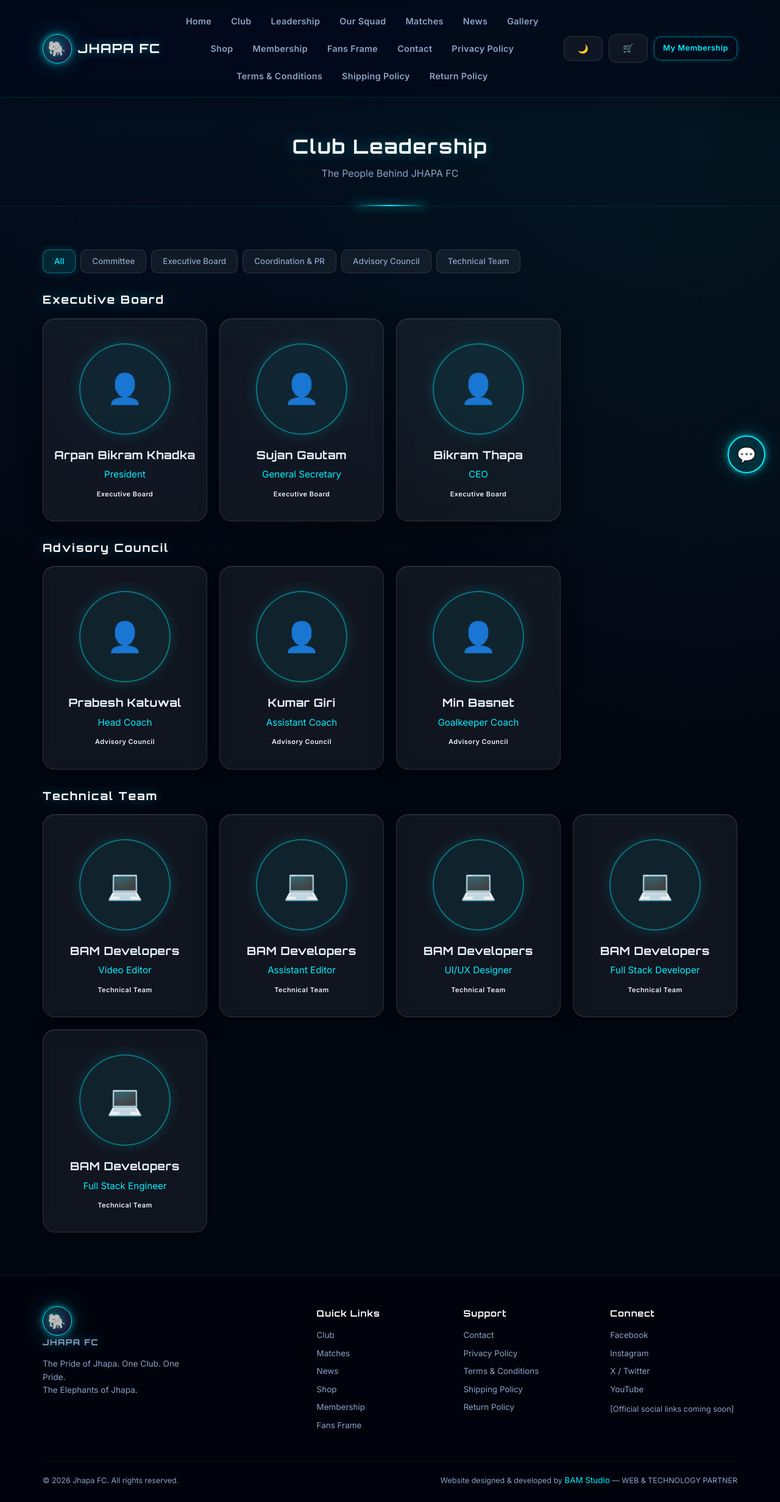
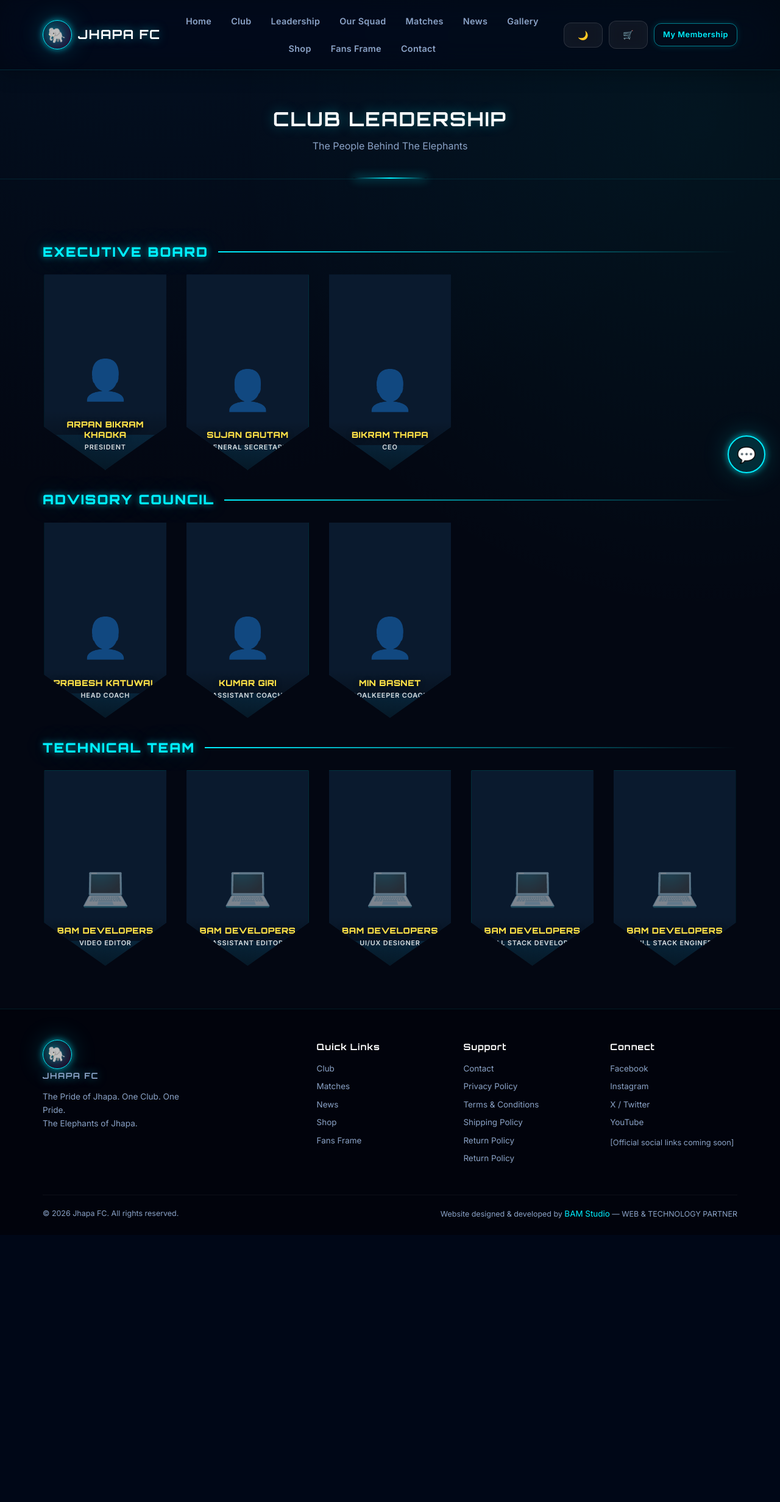
Before and after one commit to argonbhujel1/jhapa, a Flask app: page /leadership in a window 1280 px wide. Shown: the whole page at 61% size. After the commit the page ends 1998 px from the top, so only its background shows below. Run offline with Flask 3, Linux system fonts and the light colour scheme; a user stored in the database is signed in; data comes from the database, SQL or seed files in the repository.

Commit message:
Updated Jhapa FC1

```diff
--- a/routes/main.py
+++ b/routes/main.py
@@ -304,17 +304,26 @@ def sitemap():
         url_for('shop.shop', _external=True),
         url_for('main.membership', _external=True),
         url_for('main.contact', _external=True),
+        url_for('main.fans_frame', _external=True),
+        url_for('main.privacy', _external=True),
+        url_for('main.terms', _external=True),
+        url_for('main.shipping', _external=True),
+        url_for('main.returns', _external=True),
     ]
+    for a in News.query.filter_by(status='published').limit(100).all():
+        pages.append(url_for('main.news_detail', slug=a.slug, _external=True))
+    for p in Product.query.filter_by(is_active=True).limit(100).all():
+        pages.append(url_for('shop.product', slug=p.slug, _external=True))
+    for pl in Player.query.filter_by(is_published=True).limit(50).all():
+        pages.append(url_for('main.player', id=pl.id, _external=True))
     xml = ['<?xml version="1.0" encoding="UTF-8"?>',
            '<urlset xmlns="http://www.sitemaps.org/schemas/sitemap/0.9">']
     for p in pages:
-        xml.append(f'<url><loc>{p}</loc><changefreq>weekly</changefreq></url>')
+        xml.append(f'<url><loc>{p}</loc><changefreq>weekly</changefreq><priority>0.8</priority></url>')
     xml.append('</urlset>')
     resp = make_response('\n'.join(xml))
-    resp.headers['Content-Type'] = 'application/xml'
+    resp.headers['Content-Type'] = 'application/xml; charset=utf-8'
     return resp
-
-
 
 @main_bp.route('/privacy')
 def privacy():
@@ -335,3 +344,17 @@ def returns():
 @main_bp.route('/fans-frame')
 def fans_frame():
     return render_template('fans-frame.html')
+
+
+@main_bp.route('/robots.txt')
+def robots_txt():
+    from flask import Response
+    host = request.host_url.rstrip('/')
+    body = f"""User-agent: *
+Allow: /
+Disallow: /admin/
+Disallow: /api/
+
+Sitemap: {host}/sitemap.xml
+"""
+    return Response(body, mimetype='text/plain')
--- a/static/css/style.css
+++ b/static/css/style.css
@@ -1787,3 +1787,12 @@ html:not([data-theme]) body {
   height: 100%;
   object-fit: cover;
 }
+
+.pre-line-member {
+  margin-top: 12px;
+  font-family: var(--font-display);
+  font-size: 1rem;
+  letter-spacing: 2px;
+  color: #fde047;
+  text-shadow: 0 0 20px rgba(253, 224, 71, 0.5);
+}
--- a/static/js/main.js
+++ b/static/js/main.js
@@ -7,17 +7,27 @@ document.addEventListener('DOMContentLoaded', function () {
     });
   }
 
-  const themes = ['dark', 'light', 'gold'];
+  // Themes: dark (away) <-> gold only — auto every 12s + manual button
+  const themes = ['dark', 'gold'];
+  function applyTheme(next) {
+    if (next === 'light') next = 'dark';
+    document.documentElement.setAttribute('data-theme', next);
+    try { localStorage.setItem('jhapa-theme', next); } catch (e) {}
+  }
   const themeBtn = document.getElementById('themeToggle');
   if (themeBtn) {
     themeBtn.addEventListener('click', function () {
       const cur = document.documentElement.getAttribute('data-theme') || 'dark';
       const idx = themes.indexOf(cur);
-      const next = themes[(idx + 1) % themes.length];
-      document.documentElement.setAttribute('data-theme', next);
-      try { localStorage.setItem('jhapa-theme', next); } catch (e) {}
+      applyTheme(themes[(idx + 1) % themes.length]);
     });
   }
+  // Auto switch
+  setInterval(function () {
+    const cur = document.documentElement.getAttribute('data-theme') || 'dark';
+    const idx = themes.indexOf(cur);
+    applyTheme(themes[(idx + 1) % themes.length]);
+  }, 12000);
 
   const chatToggle = document.getElementById('chatToggle');
   const chatPanel = document.getElementById('chatPanel');
@@ -47,10 +57,10 @@ document.addEventListener('DOMContentLoaded', function () {
     })
       .then(function (r) { return r.json(); })
       .then(function (data) {
-        appendMsg(data.reply || 'Jhapali is thinking… try again.', 'bot');
+        appendMsg(data.reply || 'Jhapali is thinking…', 'bot');
       })
       .catch(function () {
-        appendMsg('Jhapali temporarily offline. Please try again.', 'bot');
+        appendMsg('Jhapali temporarily offline.', 'bot');
       });
   }
 
--- a/static/robots.txt
+++ b/static/robots.txt
@@ -1,3 +1,6 @@
 User-agent: *
 Allow: /
-Sitemap: /sitemap.xml
+Disallow: /admin/
+Disallow: /api/
+
+Sitemap: https://jhapacityfc.vercel.app/sitemap.xml
--- a/templates/admin/base_admin.html
+++ b/templates/admin/base_admin.html
@@ -4,6 +4,10 @@
   <meta charset="UTF-8">
   <meta name="viewport" content="width=device-width, initial-scale=1.0">
   <title>{% block title %}Admin | Jhapa FC{% endblock %}</title>
+  {% if club_logo %}
+  <link rel="icon" type="image/png" href="{{ club_logo|media_url }}">
+  <link rel="apple-touch-icon" href="{{ club_logo|media_url }}">
+  {% endif %}
   <link rel="stylesheet" href="{{ url_for('static', filename='css/style.css') }}">
   <script>
     (function(){ var t = localStorage.getItem('jhapa-theme') || 'dark'; document.documentElement.setAttribute('data-theme', t); })();
--- a/templates/base.html
+++ b/templates/base.html
@@ -19,6 +19,7 @@
   <script>
     (function(){
       var t = localStorage.getItem('jhapa-theme') || 'dark';
+      if (t === 'light') t = 'dark';
       document.documentElement.setAttribute('data-theme', t);
     })();
   </script>
@@ -38,8 +39,11 @@
         <span class="elephant">🐘</span>
         {% endif %}
       </div>
-      <p class="pre-line-1">ELEPHANTS ARE MARCHING</p>
-      <p class="pre-line-2">AAYO JHAPALI</p>
+      <p class="pre-line-1" id="preLine1">ELEPHANTS ARE MARCHING</p>
+      <p class="pre-line-2" id="preLine2">AAYO JHAPALI</p>
+      {% if session.get('member_name') %}
+      <p class="pre-line-member" id="preMember" data-name="{{ session.get('member_name') }}">WELCOME · {{ session.get('member_name')|upper }}</p>
+      {% endif %}
       <div class="pre-bar"><div class="pre-bar-fill"></div></div>
     </div>
   </div>
@@ -64,13 +68,9 @@
         <a href="{{ url_for('main.news') }}">News</a>
         <a href="{{ url_for('main.gallery') }}">Gallery</a>
         <a href="{{ url_for('shop.shop') }}">Shop</a>
-        <a href="{{ url_for('main.membership') }}">Membership</a>
+        {% if not session.get('membership_number') %}<a href="{{ url_for('main.membership') }}">Membership</a>{% endif %}
         <a href="{{ url_for('main.fans_frame') }}">Fans Frame</a>
         <a href="{{ url_for('main.contact') }}">Contact</a>
-          <a href="{{ url_for('main.privacy') }}">Privacy Policy</a>
-          <a href="{{ url_for('main.terms') }}">Terms &amp; Conditions</a>
-          <a href="{{ url_for('main.shipping') }}">Shipping Policy</a>
-          <a href="{{ url_for('main.returns') }}">Return Policy</a>
       </div>
       <div class="nav-actions">
         <button type="button" class="btn btn-ghost theme-toggle" id="themeToggle" title="Toggle light/dark" aria-label="Theme">
@@ -128,15 +128,16 @@
           <a href="{{ url_for('main.matches') }}">Matches</a>
           <a href="{{ url_for('main.news') }}">News</a>
           <a href="{{ url_for('shop.shop') }}">Shop</a>
-          <a href="{{ url_for('main.membership') }}">Membership</a>
+          {% if not session.get('membership_number') %}<a href="{{ url_for('main.membership') }}">Membership</a>{% endif %}
         <a href="{{ url_for('main.fans_frame') }}">Fans Frame</a>
         </div>
         <div>
           <h4>Support</h4>
           <a href="{{ url_for('main.contact') }}">Contact</a>
-          <a href="#">Privacy Policy</a>
-          <a href="#">Terms &amp; Conditions</a>
-          <a href="#">Shipping Policy</a>
+          <a href="{{ url_for('main.privacy') }}">Privacy Policy</a>
+          <a href="{{ url_for('main.terms') }}">Terms &amp; Conditions</a>
+          <a href="{{ url_for('main.shipping') }}">Shipping Policy</a>
+          <a href="{{ url_for('main.returns') }}">Return Policy</a>
           <a href="#">Return Policy</a>
         </div>
         <div>
@@ -196,14 +197,27 @@
 (function(){
   var pre = document.getElementById('sitePreloader');
   if (!pre) return;
-  // Only on first open of this browser session
+  // Member: always show welcome once after join
+  var memberEl = document.getElementById('preMember');
+  var forceWelcome = false;
   try {
-    if (sessionStorage.getItem('jhapa_loaded') === '1') {
+    if (memberEl && sessionStorage.getItem('jhapa_member_welcome') !== '1') {
+      forceWelcome = true;
+    }
+    if (!forceWelcome && sessionStorage.getItem('jhapa_loaded') === '1') {
       pre.remove();
       return;
     }
   } catch(e) {}
   pre.style.display = 'flex';
+  if (memberEl) {
+    var n = memberEl.getAttribute('data-name') || '';
+    var l1 = document.getElementById('preLine1');
+    var l2 = document.getElementById('preLine2');
+    if (l1) l1.textContent = 'WELCOME · ' + (n ? n.toUpperCase() : 'MEMBER');
+    if (l2) l2.textContent = 'AAYO JHAPALI';
+    try { sessionStorage.setItem('jhapa_member_welcome', '1'); } catch(e) {}
+  }
   // Show uploaded loading image fully (any ratio)
   var bg = pre.getAttribute('data-bg');
   var bgEl = document.getElementById('preloaderBgImg');
--- a/templates/leadership.html
+++ b/templates/leadership.html
@@ -1,49 +1,51 @@
 {% extends "base.html" %}
 {% block title %}Leadership | Jhapa FC{% endblock %}
 {% block content %}
-<div class="page-header"><div class="container"><h1>Club Leadership</h1><p>The People Behind JHAPA FC</p></div></div>
-<section class="section"><div class="container">
-  <div class="tabs">
-    {% for s in sections %}
-    <a href="?section={{ s }}" class="{% if current_section == s %}active{% endif %}">{{ s }}</a>
-    {% endfor %}
+<div class="page-header">
+  <div class="container">
+    <h1>CLUB LEADERSHIP</h1>
+    <p>The People Behind The Elephants</p>
   </div>
-  {% if leaders %}
-    {% if current_section == 'All' %}
+</div>
+<section class="section">
+  <div class="container">
+    {% if leaders %}
       {% set ns = namespace(prev='') %}
       {% for l in leaders %}
-        {% if l.section != ns.prev %}
+        {% set sec = l.section or 'Leadership' %}
+        {% if sec != ns.prev %}
           {% if ns.prev %}</div>{% endif %}
-          <h2 class="section-title" style="font-size:1.15rem;margin:28px 0 16px;text-align:left;">{{ l.section or 'Other' }}</h2>
-          <div class="grid-4">
-          {% set ns.prev = l.section %}
+          <div class="squad-heading-row" style="margin:32px 0 20px;">
+            <h2 class="squad-heading">{{ sec|upper }}</h2>
+            <span class="squad-line"></span>
+          </div>
+          <div class="squad-shield-grid">
+          {% set ns.prev = sec %}
         {% endif %}
-        <a href="{{ url_for('main.leadership_detail', id=l.id) }}" class="card player-card leadership-card {% if l.section == 'Technical Team' %}tech-glow{% endif %}">
-          <div class="avatar">{% if l.photo %}<img src="{{ l.photo|media_url }}" alt="{{ l.name }}" style="width:100%;height:100%;object-fit:cover;border-radius:50%;">{% else %}{% if l.section == 'Technical Team' %}💻{% else %}👤{% endif %}{% endif %}</div>
-          <h4>{{ l.name }}</h4>
-          <p class="text-muted" style="font-size:0.8rem;">{{ l.position }}</p>
-          {% if l.section %}<span class="badge section-badge">{{ l.section }}</span>{% endif %}
+        <a href="{{ url_for('main.leadership_detail', id=l.id) }}" class="shield-card {% if l.section == 'Technical Team' %}tech-glow{% endif %}">
+          <div class="shield-inner">
+            <div class="shield-photo">
+              {% if l.photo %}
+              <img src="{{ l.photo|media_url }}" alt="{{ l.name }}" loading="lazy">
+              {% else %}
+              <div class="shield-ph">{% if l.section == 'Technical Team' %}💻{% else %}👤{% endif %}</div>
+              {% endif %}
+            </div>
+            <div class="shield-info">
+              <div class="shield-name">{{ (l.name or '')|upper }}</div>
+              <div class="shield-role">{{ l.position or '' }}</div>
+            </div>
+          </div>
         </a>
       {% endfor %}
       {% if leaders %}</div>{% endif %}
     {% else %}
-    <div class="grid-4">
-      {% for l in leaders %}
-      <a href="{{ url_for('main.leadership_detail', id=l.id) }}" class="card player-card leadership-card {% if l.section == 'Technical Team' %}tech-glow{% endif %}">
-        <div class="avatar">{% if l.photo %}<img src="{{ l.photo|media_url }}" alt="{{ l.name }}" style="width:100%;height:100%;object-fit:cover;border-radius:50%;">{% else %}{% if l.section == 'Technical Team' %}💻{% else %}👤{% endif %}{% endif %}</div>
-        <h4>{{ l.name }}</h4>
-        <p class="text-muted" style="font-size:0.8rem;">{{ l.position }}</p>
-        {% if l.section %}<span class="badge section-badge">{{ l.section }}</span>{% endif %}
-      </a>
-      {% endfor %}
+    <div class="coming-soon">
+      <div class="icon">👔</div>
+      <h2>OFFICIAL INFORMATION COMING SOON</h2>
+      <p>Leadership profiles will appear when published from Admin.</p>
     </div>
     {% endif %}
-  {% else %}
-  <div class="coming-soon">
-    <div class="icon">👔</div>
-    <h2>OFFICIAL INFORMATION COMING SOON</h2>
-    <p>Leadership will appear when published from Admin → Leadership.</p>
   </div>
-  {% endif %}
-</div></section>
+</section>
 {% endblock %}
```
Also changed, not shown: templates/membership-card.html (+8 -2 lines).
